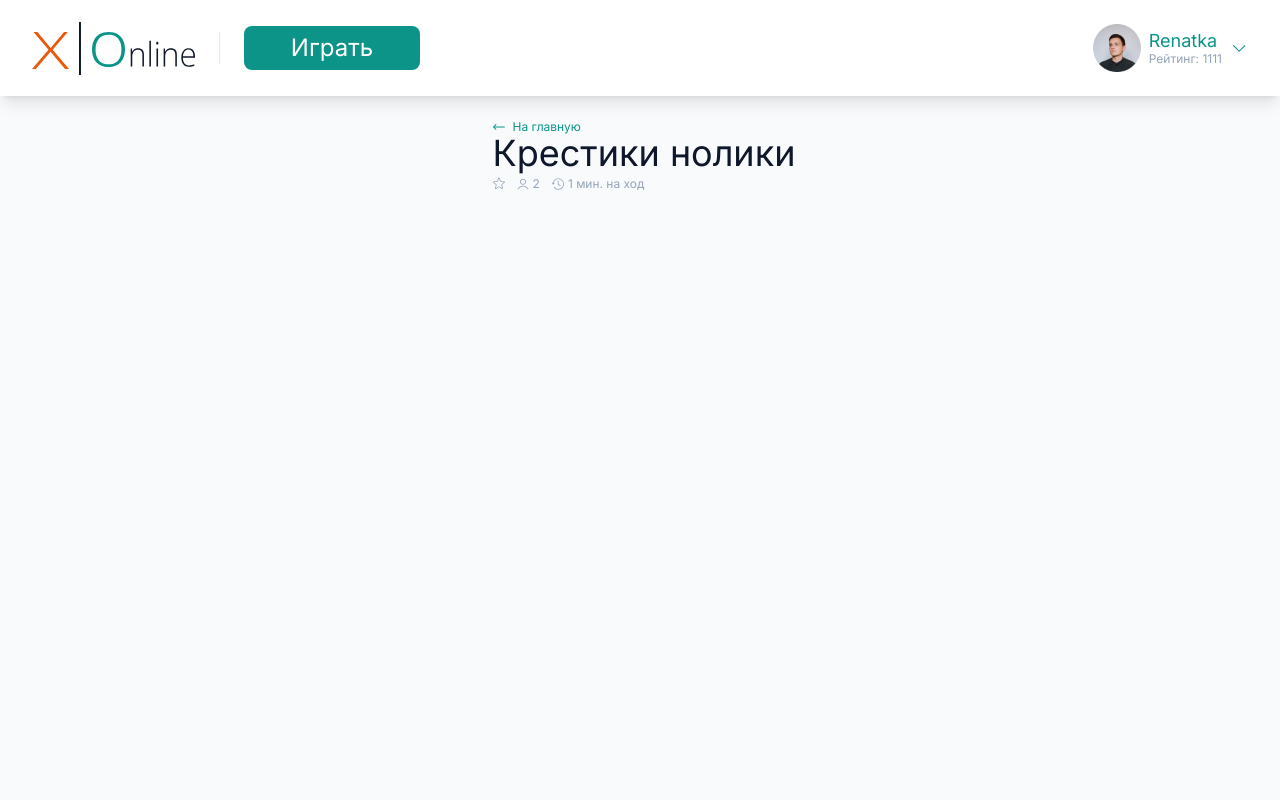
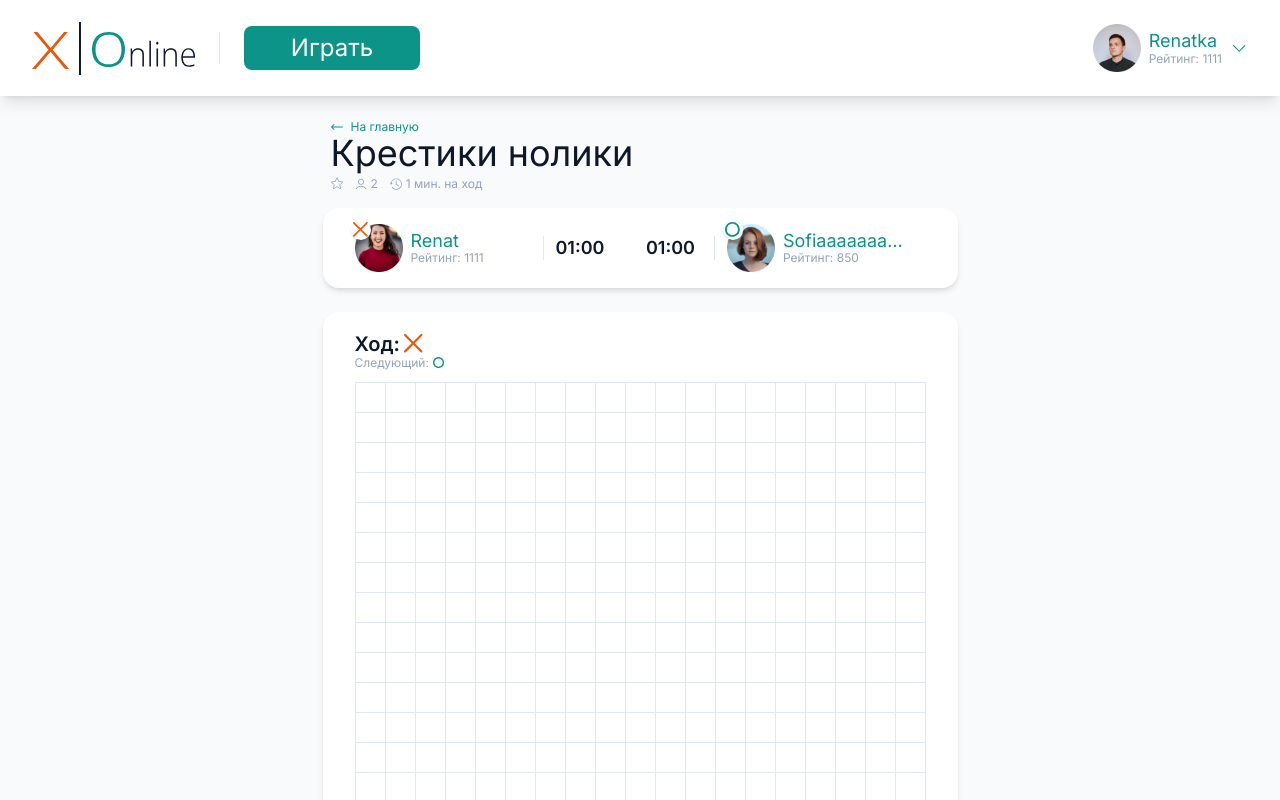
Before and after one commit to RenatMardanov/Naughts-and-crosses-online, a Next.js app: page / in a window 1280 px wide. Shown: the top 800 px of the page. Built offline with nearby package versions, Linux system fonts and the light colour scheme.

Commit message:
feat: complete game-layout refactoring

```diff
--- a/components/game-new/game.tsx
+++ b/components/game-new/game.tsx
@@ -1,11 +1,28 @@
+import { useState } from "react";
+import { useGameState } from "../../hooks";
 import { PLAYERS } from "../helpers/constants";
 import { BackLink } from "./ui/backLink";
+import { GameCell } from "./ui/game-cell";
 import { GameInfo } from "./ui/game-info";
 import { GameLayout } from "./ui/game-layout";
+import { GameMoveInfo } from "./ui/game-move-info";
 import { GameTitle } from "./ui/game-title";
 import { PlayerInfo } from "./ui/player-info";
+import { GameModalFrame } from "./ui/game-modal-frame";
 
 export function Game() {
+  const playersCount: number = 2;
+
+  const {
+    gameState,
+    handleCellClick,
+    nextStep,
+    winnerSequence,
+    handlePlayerTimeOver,
+    winnerSymbol,
+  } = useGameState({ playersCount });
+
+  const winnerPlayer = PLAYERS.find((player) => player.symbol === winnerSymbol);
   return (
     <>
       <GameLayout
@@ -18,7 +35,7 @@ export function Game() {
           />
         }
         gameTitle={<GameTitle />}
-        playersList={PLAYERS.map((player, index) => (
+        playersList={PLAYERS.slice(0, playersCount).map((player, index) => (
           <PlayerInfo
             key={player.id}
             seconds={60}
@@ -30,6 +47,39 @@ export function Game() {
             isTimerRunning={true}
           />
         ))}
+        gameMoveInfo={
+          <GameMoveInfo
+            currentStep={gameState.currentStep}
+            nextStep={nextStep}
+          />
+        }
+        gameCells={gameState.cells.map((cell, index) => {
+          return (
+            <GameCell
+              key={index}
+              disabled={!!winnerSymbol}
+              isWinner={winnerSequence?.includes(index)}
+              onClick={() => handleCellClick(index)}
+              symbol={cell}
+            />
+          );
+        })}
+        actions={<div></div>}
+      />
+      <GameModalFrame
+        players={PLAYERS.slice(0, playersCount).map((player, index) => (
+          <PlayerInfo
+            key={player.id}
+            seconds={60}
+            isRight={index % 2 === 1}
+            avatar={player.avatar}
+            rating={player.rating}
+            name={player.name}
+            symbol={player.symbol}
+            isTimerRunning={true}
+          />
+        ))}
+        winnerName={winnerPlayer?.name}
       />
     </>
   );
--- /dev/null
+++ b/components/game-new/model/compute-winner.ts
@@ -0,0 +1,57 @@
+import { Symbols } from "../../helpers/constants";
+
+export function computeWinner(
+  cells: (Symbols | null)[],
+  sequenceSize = 5,
+  fieldSize = 19,
+) {
+  const gap: number = Math.floor(sequenceSize / 2);
+
+  function compareElements(indexes: number[]) {
+    let res = true;
+
+    for (let i = 1; i < indexes.length; i++) {
+      res &&= !!cells[indexes[i]];
+      res &&= cells[indexes[i]] === cells[indexes[i - 1]];
+    }
+    return res;
+  }
+
+  function getSequencesIndexes(i: number): Array<number>[] {
+    const result: number[][] = [
+      [],
+      [],
+      [],
+      [], // |
+    ];
+
+    for (let j: number = 0; j < sequenceSize; j++) {
+      result[0].push(j - gap + i);
+      result[1].push(fieldSize * (j - gap) + (j - gap) + i);
+      result[2].push(-fieldSize * (j - gap) + (j - gap) + i);
+      result[3].push(fieldSize * (j - gap) + i);
+    }
+
+    const x = i % fieldSize;
+    if (x < gap || x >= fieldSize - gap) {
+      result.shift();
+      result.shift();
+      result.shift();
+    }
+
+    return result;
+  }
+
+  for (let i = 0; i < cells.length; i++) {
+    if (cells[i]) {
+      const indexRows = getSequencesIndexes(i);
+      const winnerIndexes = indexRows.find((row) => compareElements(row));
+
+      if (winnerIndexes) {
+        return winnerIndexes;
+      }
+    }
+  }
+
+  return undefined;
+}
--- /dev/null
+++ b/components/game-new/model/get-next-step.ts
@@ -0,0 +1,13 @@
+import { STEP_ORDER, Symbols } from "../../helpers/constants";
+
+export function getNextStep(
+  currentStep: Symbols,
+  playersCount: number,
+  playersTimerOver: Symbols[],
+) {
+  const slicedStepOrder = STEP_ORDER.slice(0, playersCount).filter(
+    (symbol) => !playersTimerOver?.includes(symbol),
+  );
+  const nextMoveIndex = slicedStepOrder.indexOf(currentStep) + 1;
+  return slicedStepOrder[nextMoveIndex] ?? slicedStepOrder[0];
+}
--- /dev/null
+++ b/components/game-new/ui/game-cell.tsx
@@ -0,0 +1,30 @@
+import clsx from "clsx";
+import { Symbols } from "../../helpers/constants";
+import { GameSymbol } from "../game-symbol";
+
+interface GameCellProps {
+  disabled: boolean;
+  onClick: () => void;
+  isWinner: boolean | undefined;
+  symbol: Symbols | null;
+}
+
+export function GameCell({
+  disabled,
+  onClick,
+  isWinner,
+  symbol,
+}: GameCellProps) {
+  return (
+    <button
+      disabled={disabled}
+      onClick={onClick}
+      className={clsx(
+        "border border-slate-200 -ml-px -mt-px flex justify-center items-center",
+        isWinner && "bg-orange-600/10",
+      )}
+    >
+      {symbol && <GameSymbol className="w-5 h-5" symbol={symbol} />}
+    </button>
+  );
+}
--- a/components/game-new/ui/game-layout.tsx
+++ b/components/game-new/ui/game-layout.tsx
@@ -1,21 +1,47 @@
-import { ReactElement, ReactNode, useState } from "react";
+import { ReactElement, ReactNode } from "react";
 
 interface GameLayoutProps {
   backLink: ReactElement;
   gameTitle: ReactElement;
   gameInfo: ReactNode;
-  playersList: {}[];
+  playersList: ReactNode;
+  gameMoveInfo: ReactNode;
+  actions: ReactNode;
+  gameCells: ReactNode;
 }
 
-export function GameLayout({ backLink, gameTitle, gameInfo }: GameLayoutProps) {
-  const [playersCount, setPlayersCount] = useState(2);
+export function GameLayout({
+  backLink,
+  gameTitle,
+  gameInfo,
+  playersList,
+  gameMoveInfo,
+  actions,
+  gameCells,
+}: GameLayoutProps) {
   return (
-    <>
+    <div className="pb-10">
       <div className="pl-2">
         {backLink}
         {gameTitle}
         {gameInfo}
       </div>
-    </>
+      <div
+        className={
+          "mt-4 bg-white rounded-2xl shadow-md px-8 py-4 grid grid-cols-2 justify-between gap-3"
+        }
+      >
+        {playersList}
+      </div>
+      <div className={"mt-6 bg-white rounded-2xl shadow-md px-8 pt-5 pb-7"}>
+        <div className="flex gap-3 items-center">
+          <div className="mr-auto">{gameMoveInfo}</div>
+          {actions}
+        </div>
+        <div className="grid grid-cols-[repeat(19,_30px)] grid-rows-[repeat(19,_30px)] pt-px mt-3 pl-px">
+          {gameCells}
+        </div>
+      </div>
+    </div>
   );
 }
--- a/components/game-new/ui/game-modal-frame.tsx
+++ b/components/game-new/ui/game-modal-frame.tsx
@@ -1,14 +1,19 @@
+import { ReactNode } from "react";
 import { useGameState } from "../../../hooks";
 import { UiButton } from "../../uikit/ui-button";
 import { UiModal } from "../../uikit/ui-modal/ui-modal";
 
-export function GameModalFrame() {
-  const { winnerSymbol } = useGameState({ playersCount: 2 });
+interface GameModalFrameProps {
+  winnerName: string | undefined;
+  players: ReactNode;
+}
+
+export function GameModalFrame({ winnerName, players }: GameModalFrameProps) {
   return (
     <UiModal
       width="md"
       className=""
-      isOpen={!!winnerSymbol}
+      isOpen={!!winnerName}
       onClose={() => {
         console.log("close");
       }}
@@ -16,9 +21,11 @@ export function GameModalFrame() {
       <UiModal.Header className="">Игра завершена</UiModal.Header>
       <UiModal.Body className="">
         <div className="text-sm">
-          Победитель: <span className="text-teal-600">Renatka</span>
+          Победитель: <span className="text-teal-600">{winnerName}</span>
         </div>
-        <div className="text-3xl">Обновляй, нихера не готово</div>
+        <div className={"mt-2 grid grid-cols-2 justify-between gap-3"}>
+          {players}
+        </div>
       </UiModal.Body>
       <UiModal.Footer className="">
         <UiButton className="" variant="outline" size="md">
--- /dev/null
+++ b/components/game-new/ui/game-move-info.tsx
@@ -0,0 +1,20 @@
+import { Symbols } from "../../helpers/constants";
+import { GameSymbol } from "../game-symbol";
+
+interface GameMoveInfo {
+  currentStep: Symbols;
+  nextStep: Symbols;
+}
+
+export function GameMoveInfo({ currentStep, nextStep }: GameMoveInfo) {
+  return (
+    <>
+      <div className="flex items-center gap-1 text-xl font-semibold leading-tight">
+        Ход: <GameSymbol symbol={currentStep} className="w-5 h-5" />
+      </div>
+      <div className="flex items-center gap-1 text-xs leading-tight text-slate-400">
+        Следующий: <GameSymbol symbol={nextStep} className="w-3 h-3" />
+      </div>
+    </>
+  );
+}
--- a/components/game-new/ui/player-info.tsx
+++ b/components/game-new/ui/player-info.tsx
@@ -1,7 +1,7 @@
 import Image, { StaticImageData } from "next/image";
-import { GameSymbol } from "../game-symbol";
 import clsx from "clsx";
 import { Symbols } from "../../helpers/constants";
+import { GameSymbol } from "../game-symbol";
 
 interface PlayerInfoProps {
   seconds: number;
@@ -39,10 +39,12 @@ export function PlayerInfo({
   return (
     <div className="flex items-center gap-3">
       <div className={clsx("relative", isRight && "order-3")}>
-        <div className={"flex items-center gap-2 text-start text-teal-600"}>
+        <div
+          className={"flex items-center gap-2 text-start text-teal-600 w-44"}
+        >
           <Image src={avatar} alt="avatar" width={48} height={48} />
           <div className="overflow-hidden">
-            <div className=" text-lg leading-tight truncate w-44">{name}</div>
+            <div className=" text-lg leading-tight truncate">{name}</div>
             <div className="text-slate-400 text-xs leading-tight">
               Рейтинг: {rating}
             </div>
```
